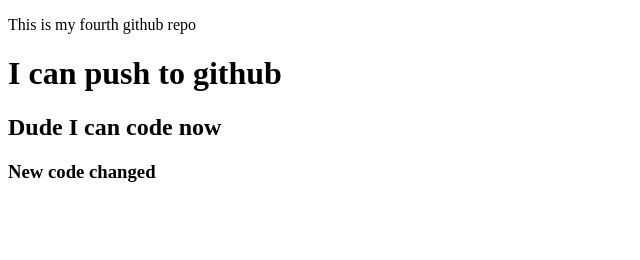
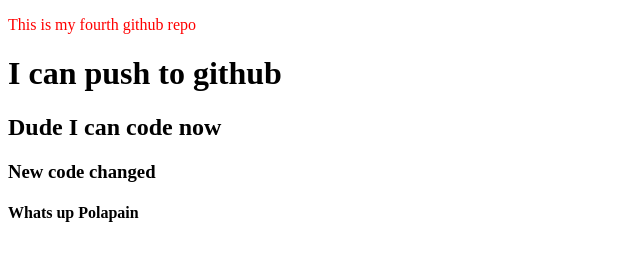
Before and after one commit to Nihanhasan/my-fourth-repo, a plain HTML site: page index.html in a window 1280 px wide. Shown: the whole page, without its empty margins (0-640 px from the left). Drawn offline with Linux system fonts and the light colour scheme.

Commit message:
style added

```diff
--- a/index.html
+++ b/index.html
@@ -5,6 +5,7 @@
     <meta http-equiv="X-UA-Compatible" content="IE=edge">
     <meta name="viewport" content="width=device-width, initial-scale=1.0">
     <title>My fourth github repo</title>
+    <link rel="stylesheet" href="style.css">
 
 </head>
 <body>
@@ -12,6 +13,7 @@
     <h1>I can push to github</h1>
     <h2>Dude I can code now</h2>
     <h3>New code changed</h3>
+    <h4>Whats up Polapain</h4>
 
 
 
--- /dev/null
+++ b/style.css
@@ -0,0 +1,3 @@
+p{
+    color: red;
+}
```
